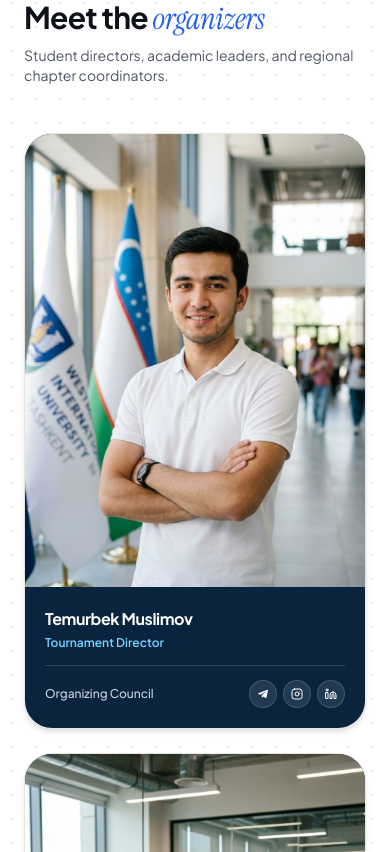
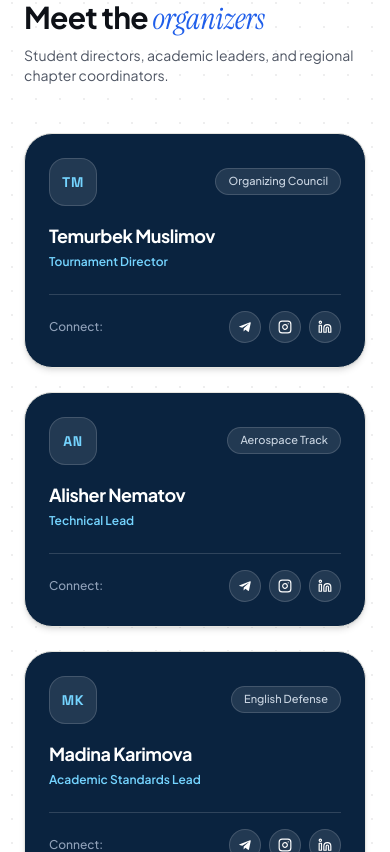
Before and after one commit to shohajunior/articular, a React (Vite) app: page / in a window 390 px wide. Shown: the part 4152-5004 px from the top of the page. Built offline with nearby package versions, Linux system fonts and the light colour scheme.

Commit message:
style: remove AI photos from team cards, style with clean initials monograms and social buttons

```diff
--- a/src/components/sections/Team.tsx
+++ b/src/components/sections/Team.tsx
@@ -12,6 +12,16 @@ export const Team: React.FC = () => {
       x: e.clientX - rect.left,
       y: e.clientY - rect.top,
     });
+  };
+
+  // Helper to extract initials (e.g. Temurbek Muslimov -> TM)
+  const getInitials = (name: string) => {
+    return name
+      .split(' ')
+      .map((n) => n[0])
+      .slice(0, 2)
+      .join('')
+      .toUpperCase();
   };
 
   return (
@@ -52,26 +62,25 @@ export const Team: React.FC = () => {
           </p>
         </div>
 
-        {/* Wider Cards Grid */}
+        {/* Clean Organizer Cards without Photos */}
         <div className="grid grid-cols-1 gap-6 sm:grid-cols-2 lg:grid-cols-4">
           {siteData.team.map((member) => (
             <div
               key={member.id}
-              className="group flex flex-col overflow-hidden rounded-[28px] border border-[var(--line)] bg-[var(--surface)] shadow-md transition-all duration-300 hover:-translate-y-2 hover:border-[var(--line-strong)] hover:shadow-xl"
+              className="group flex flex-col justify-between rounded-[28px] border border-[var(--line)] bg-[#0a233f] p-6 text-white shadow-md transition-all duration-300 hover:-translate-y-2 hover:border-[var(--accent)] hover:shadow-[0_16px_36px_rgba(31,94,234,0.16)] min-h-[220px]"
             >
-              {/* Top Photo Container */}
-              <div className="relative aspect-[3/4] w-full overflow-hidden bg-slate-900">
-                <img
-                  src={member.photo}
-                  alt={member.name}
-                  className="h-full w-full object-cover object-top transition-transform duration-500 group-hover:scale-105"
-                />
+              {/* Card Top: Monogram Avatar & Organizer Info */}
+              <div>
+                <div className="mb-4 flex items-center justify-between">
+                  <div className="flex h-12 w-12 items-center justify-center rounded-2xl border border-white/15 bg-white/10 font-mono text-sm font-bold tracking-wider text-sky-300 transition-colors group-hover:border-sky-400/40 group-hover:bg-sky-400/10">
+                    {getInitials(member.name)}
+                  </div>
+                  <span className="rounded-full border border-white/15 bg-white/10 px-3 py-1 text-[11px] font-medium text-slate-300">
+                    {member.department}
+                  </span>
                 </div>
 
-              {/* Bottom Dark Navy Info Box */}
-              <div className="flex flex-1 flex-col justify-between bg-[#0a233f] p-5 sm:p-6 text-white">
-                <div>
-                  <h3 className="text-base font-bold tracking-tight text-white sm:text-lg">
+                <h3 className="text-lg font-bold tracking-tight text-white group-hover:text-sky-200 transition-colors">
                   {member.name}
                 </h3>
                 <div className="mt-1 text-xs font-semibold text-sky-300">
@@ -79,28 +88,25 @@ export const Team: React.FC = () => {
                 </div>
               </div>
 
-                <div>
-                  {/* Subtle Separator Line */}
-                  <div className="my-3.5 border-t border-white/15" />
-
-                  {/* Bottom Row: Department on left + Small Social Buttons on right */}
+              {/* Card Bottom: Separator & Social Quick Redirect Buttons */}
+              <div className="mt-6">
+                <div className="mb-4 border-t border-white/15" />
                 <div className="flex items-center justify-between gap-2">
-                    <span className="text-xs font-medium text-slate-300 whitespace-nowrap">
-                      {member.department}
+                  <span className="text-xs font-medium text-slate-400">
+                    Connect:
                   </span>
 
-                    {/* Quick Social Redirect Buttons (Official Telegram, Instagram, LinkedIn) */}
-                    <div className="flex shrink-0 items-center gap-1.5">
+                  <div className="flex shrink-0 items-center gap-2">
                     {member.socials?.telegram && (
                       <a
                         href={member.socials.telegram}
                         target="_blank"
                         rel="noopener noreferrer"
-                          className="flex h-7 w-7 items-center justify-center rounded-full border border-white/15 bg-white/10 text-white transition-all hover:border-white/40 hover:bg-white/25 hover:scale-105"
+                        className="flex h-8 w-8 items-center justify-center rounded-full border border-white/15 bg-white/10 text-white transition-all hover:border-white/40 hover:bg-white/25 hover:scale-105"
                         title="Telegram"
                         aria-label={`${member.name} Telegram`}
                       >
-                          <TelegramIcon className="h-3 w-3" />
+                        <TelegramIcon className="h-3.5 w-3.5" />
                       </a>
                     )}
                     {member.socials?.instagram && (
@@ -108,11 +114,11 @@ export const Team: React.FC = () => {
                         href={member.socials.instagram}
                         target="_blank"
                         rel="noopener noreferrer"
-                          className="flex h-7 w-7 items-center justify-center rounded-full border border-white/15 bg-white/10 text-white transition-all hover:border-white/40 hover:bg-white/25 hover:scale-105"
+                        className="flex h-8 w-8 items-center justify-center rounded-full border border-white/15 bg-white/10 text-white transition-all hover:border-white/40 hover:bg-white/25 hover:scale-105"
                         title="Instagram"
                         aria-label={`${member.name} Instagram`}
                       >
-                          <InstagramIcon className="h-3 w-3" />
+                        <InstagramIcon className="h-3.5 w-3.5" />
                       </a>
                     )}
                     {member.socials?.linkedin && (
@@ -120,14 +126,13 @@ export const Team: React.FC = () => {
                         href={member.socials.linkedin}
                         target="_blank"
                         rel="noopener noreferrer"
-                          className="flex h-7 w-7 items-center justify-center rounded-full border border-white/15 bg-white/10 text-white transition-all hover:border-white/40 hover:bg-white/25 hover:scale-105"
+                        className="flex h-8 w-8 items-center justify-center rounded-full border border-white/15 bg-white/10 text-white transition-all hover:border-white/40 hover:bg-white/25 hover:scale-105"
                         title="LinkedIn"
                         aria-label={`${member.name} LinkedIn`}
                       >
-                          <LinkedinIcon className="h-3 w-3" />
+                        <LinkedinIcon className="h-3.5 w-3.5" />
                       </a>
                     )}
-                    </div>
                   </div>
                 </div>
               </div>
```
Lines whose indentation alone changed are shown as unchanged.
